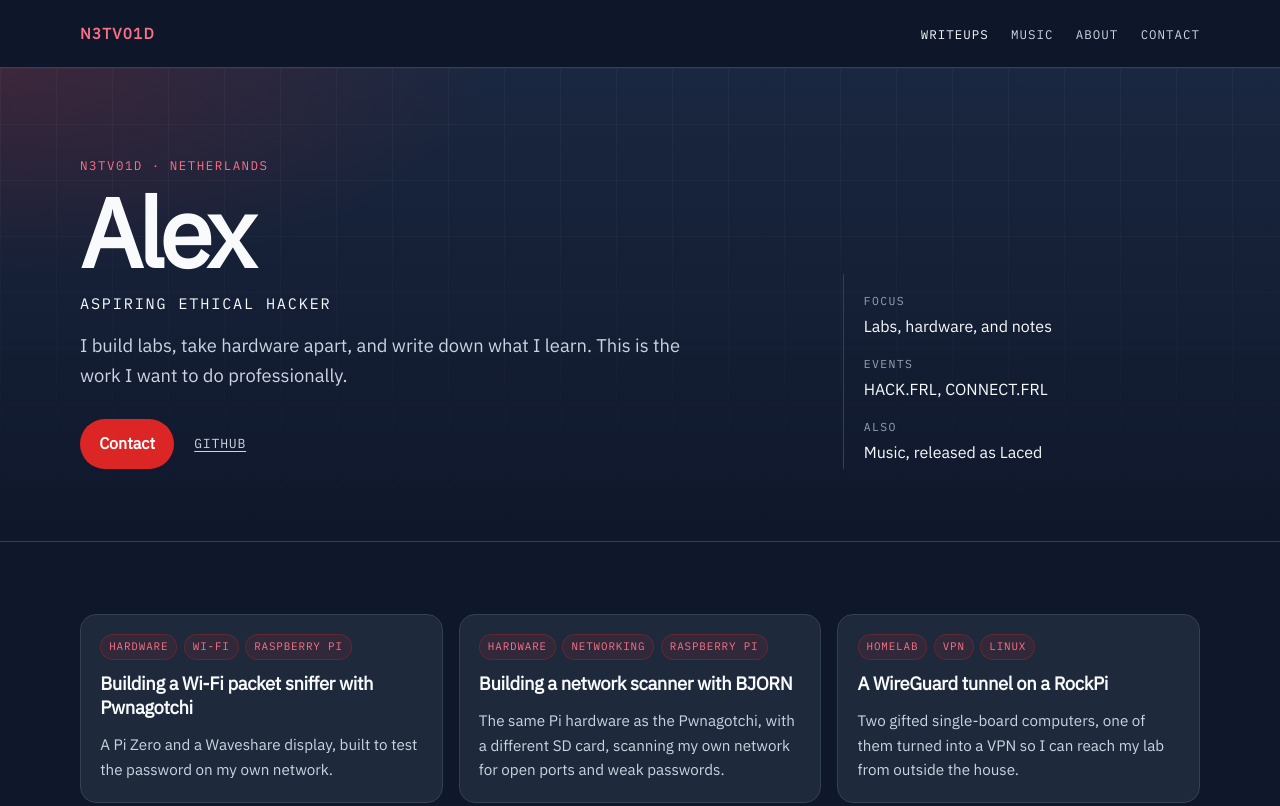
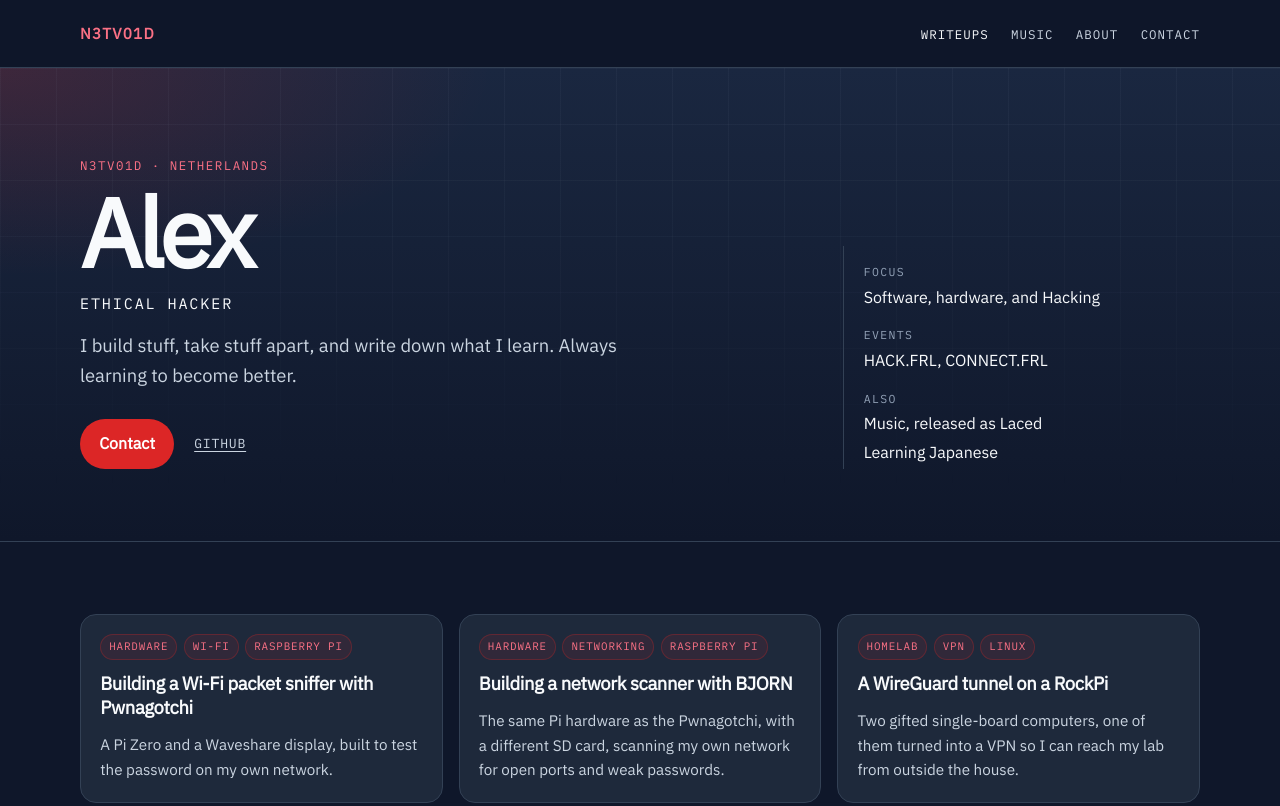
Before and after one commit to n3tv01d-jp/n3tv01d.github.io, an Astro site: page / in a window 1280 px wide. Shown: the top 806 px of the page. Built offline with nearby package versions, Linux system fonts and the light colour scheme; Astro itself is replaced by a stand-in of ours.

Commit message:
Small Update

```diff
--- a/src/pages/index.astro
+++ b/src/pages/index.astro
@@ -18,9 +18,9 @@ const writeups = (await getCollection('writeups')).sort((a, b) => a.data.order -
         <div>
           <p class="kicker">N3TV01D · Netherlands</p>
           <h1>Alex</h1>
-          <p class="role">Aspiring ethical hacker</p>
+          <p class="role">Ethical Hacker</p>
           <p class="lede">
-            I build labs, take hardware apart, and write down what I learn. This is the work I want to do professionally.
+            I build stuff, take stuff apart, and write down what I learn. Always learning to become better.
           </p>
           <div class="hero-actions">
             <a class="button" href="#contact">Contact</a>
@@ -30,7 +30,7 @@ const writeups = (await getCollection('writeups')).sort((a, b) => a.data.order -
         <dl class="hero-facts">
           <div>
             <dt>Focus</dt>
-            <dd>Labs, hardware, and notes</dd>
+            <dd>Software, hardware, and Hacking</dd>
           </div>
           <div>
             <dt>Events</dt>
@@ -39,6 +39,7 @@ const writeups = (await getCollection('writeups')).sort((a, b) => a.data.order -
           <div>
             <dt>Also</dt>
             <dd>Music, released as Laced</dd>
+            <dd>Learning Japanese</dd>
           </div>
         </dl>
       </div>
```
